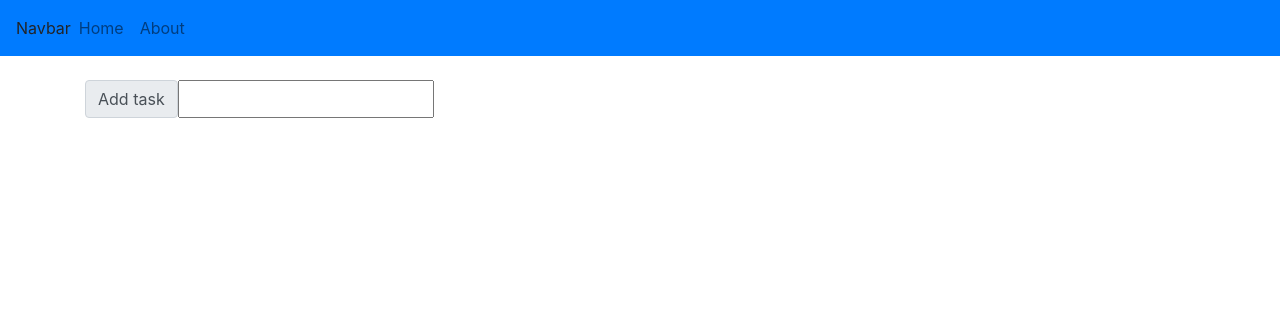
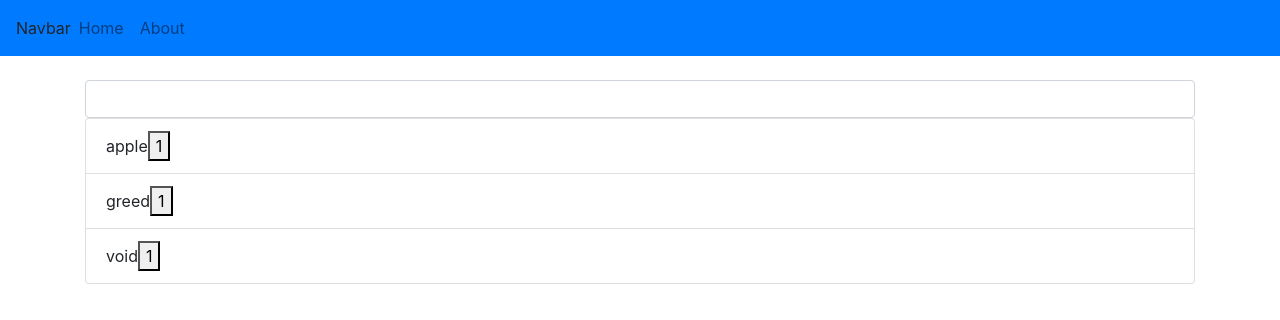
Before and after one commit to iliabes/reactList, a React (Create React App) app: page / in a window 1280 px wide. Shown: the top 320 px of the page. Built offline with nearby package versions, Linux system fonts and the light colour scheme.

Commit message:
20 min notes + form

```diff
--- /dev/null
+++ b/src/components/form.js
@@ -0,0 +1,14 @@
+
+import {Notes} from '../components/notes'
+
+export const Form = () => {
+    let mass = ['apple','greed','void']
+    return(
+        <form>
+            <div className='form-group'>
+                <input className='form-control'/>
+                <Notes notes={mass}/>
+            </div>
+        </form>
+    )
+}
--- /dev/null
+++ b/src/components/notes.js
@@ -0,0 +1,13 @@
+
+export const Notes = (notes) => {
+    console.log(notes.notes)
+    return(
+        <ul className='list-group'>
+        {notes.notes.map((item) => (
+              <li className='list-group-item'>{item}<button>1</button></li>
+
+        ))}
+
+        </ul>
+    )
+}
--- a/src/pages/home.js
+++ b/src/pages/home.js
@@ -1,10 +1,8 @@
 import React from 'react'
+import {Form} from '../components/form'
 
 export const Home = () => {
     return(
-<div className="input-group mb-2">
-  <span className="input-group-text" id="inputGroup-sizing-default">Add task</span>
-  <input type="text" classNameName="form-control" aria-label="Sizing example input" aria-describedby="inputGroup-sizing-default"/>
-</div>
+        <Form/>
     )
 }
```
